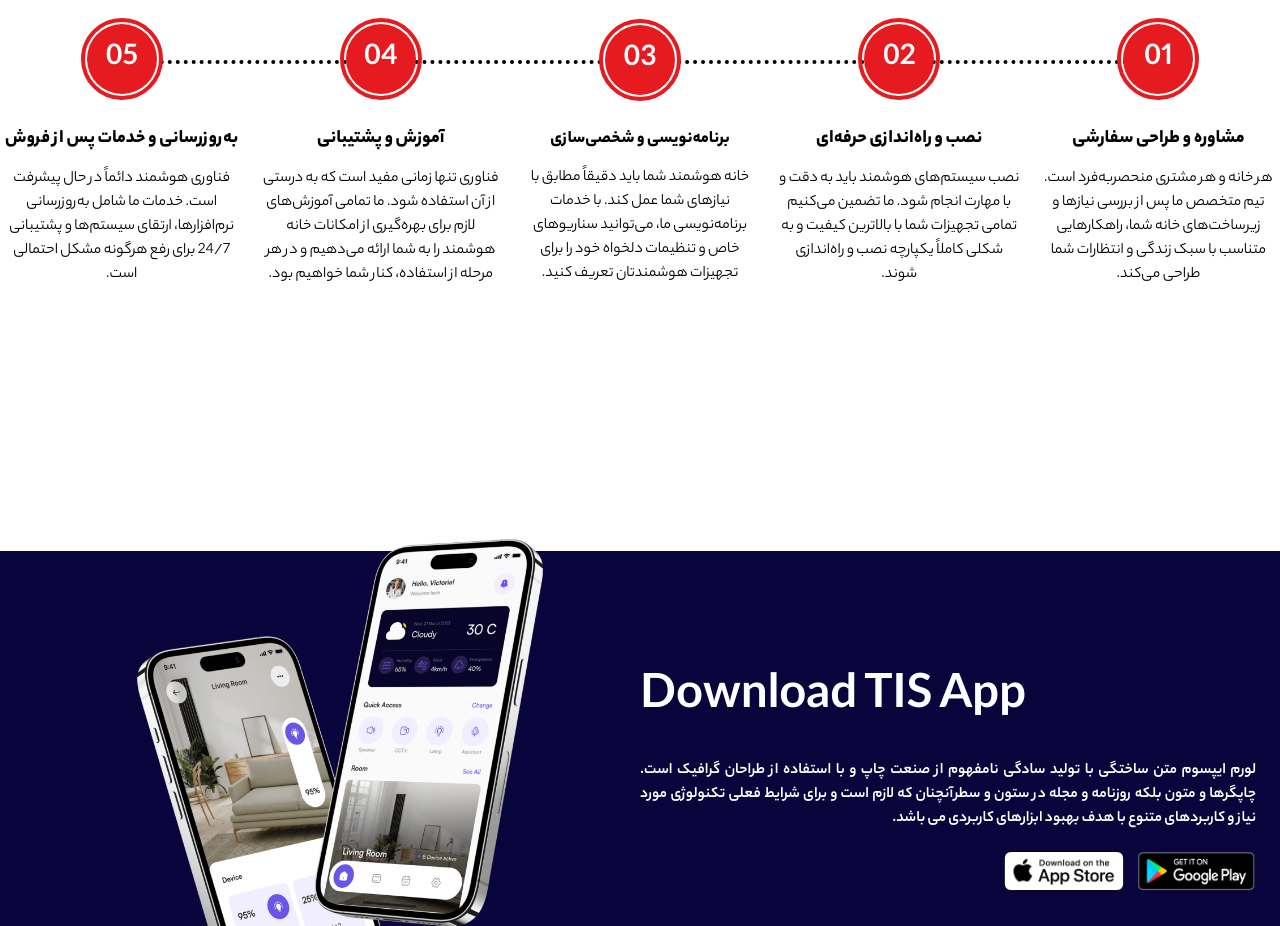
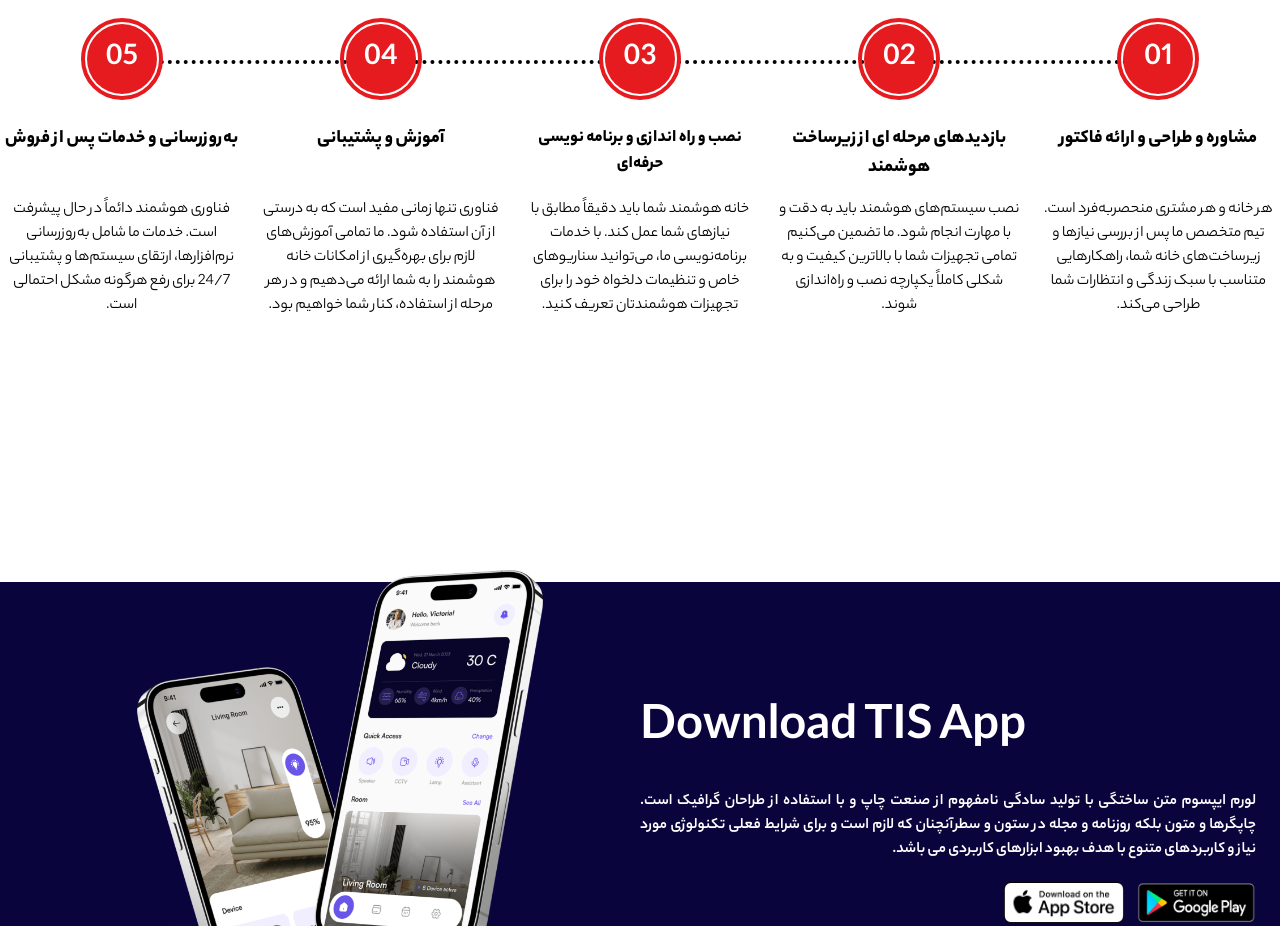
Before and after one commit to MahboubehShoubi/eyesunsmart, a Next.js app: page / in a window 1280 px wide. Shown: the part 3260-4186 px from the top of the page. Built offline with nearby package versions, Linux system fonts and the light colour scheme; no server answers.

Commit message:
Making changes in the text of the title in the section of setting up smart devices on the main page of the site

```diff
--- a/src/components/module/mainpage/MainSettingUp.js
+++ b/src/components/module/mainpage/MainSettingUp.js
@@ -20,13 +20,15 @@
                 <span className="bg-bgRed text-textWhite text-[2rem]">01</span>
               </div>
               <div className="text-center">
+                <div className="h-[60px]">
                   <h4 className="text-[1.2rem] font-semibold">
-                  مشاوره و طراحی سفارشی{" "}
+                    مشاوره و طراحی و ارائه فاکتور
                   </h4>
+                </div>
                 <p className="mt-3 font-light">
                   هر خانه و هر مشتری منحصربه‌فرد است. تیم متخصص ما پس از بررسی
                   نیازها و زیرساخت‌های خانه شما، راهکارهایی متناسب با سبک زندگی
-                  و انتظارات شما طراحی می‌کند.{" "}
+                  و انتظارات شما طراحی می‌کند.
                 </p>
               </div>
             </div>
@@ -36,9 +38,11 @@
                 <span className="bg-bgRed text-textWhite text-[2rem]">02</span>
               </div>
               <div className="text-center">
+                <div className="h-[60px]">
                   <h4 className="text-[1.2rem] font-semibold">
-                  نصب و راه‌اندازی حرفه‌ای{" "}
+                    بازدیدهای مرحله ای از زیرساخت هوشمند
                   </h4>
+                </div>
                 <p className="mt-3 font-light">
                   نصب سیستم‌های هوشمند باید به دقت و با مهارت انجام شود. ما
                   تضمین می‌کنیم تمامی تجهیزات شما با بالاترین کیفیت و به شکلی
@@ -52,13 +56,15 @@
                 <span className="bg-bgRed text-textWhite text-[2rem]">03</span>
               </div>
               <div className="text-center">
+                <div className="h-[60px]">
                   <h4 className="text-[1.1rem] font-semibold">
-                  برنامه‌نویسی و شخصی‌سازی{" "}
+                     نصب و راه اندازی و برنامه نویسی حرفه‌ای
                   </h4>
+                </div>
                 <p className="mt-3 font-light">
                   خانه هوشمند شما باید دقیقاً مطابق با نیازهای شما عمل کند. با
                   خدمات برنامه‌نویسی ما، می‌توانید سناریوهای خاص و تنظیمات
-                  دلخواه خود را برای تجهیزات هوشمندتان تعریف کنید.{" "}
+                  دلخواه خود را برای تجهیزات هوشمندتان تعریف کنید.
                 </p>
               </div>
             </div>
@@ -68,14 +74,16 @@
                 <span className="bg-bgRed text-textWhite text-[2rem]">04</span>
               </div>
               <div className="text-center">
+                <div className="h-[60px]">
                   <h4 className="text-[1.2rem] font-semibold">
                     آموزش و پشتیبانی
                   </h4>
+                </div>
                 <p className="mt-3 font-light">
                   فناوری تنها زمانی مفید است که به درستی از آن استفاده شود. ما
                   تمامی آموزش‌های لازم برای بهره‌گیری از امکانات خانه هوشمند را
                   به شما ارائه می‌دهیم و در هر مرحله از استفاده، کنار شما خواهیم
-                  بود.{" "}
+                  بود.
                 </p>
               </div>
             </div>
@@ -84,13 +92,15 @@
                 <span className="bg-bgRed text-textWhite text-[2rem]">05</span>
               </div>
               <div className="text-center">
+                <div className="h-[60px]">
                   <h4 className="text-[1.2rem] font-semibold">
                     به‌روزرسانی و خدمات پس از فروش
                   </h4>
+                </div>
                 <p className="mt-3 font-light">
                   فناوری هوشمند دائماً در حال پیشرفت است. خدمات ما شامل
                   به‌روزرسانی نرم‌افزارها، ارتقای سیستم‌ها و پشتیبانی 24/7 برای
-                  رفع هرگونه مشکل احتمالی است.{" "}
+                  رفع هرگونه مشکل احتمالی است.
                 </p>
               </div>
             </div>
```
Lines whose indentation alone changed are shown as unchanged.
